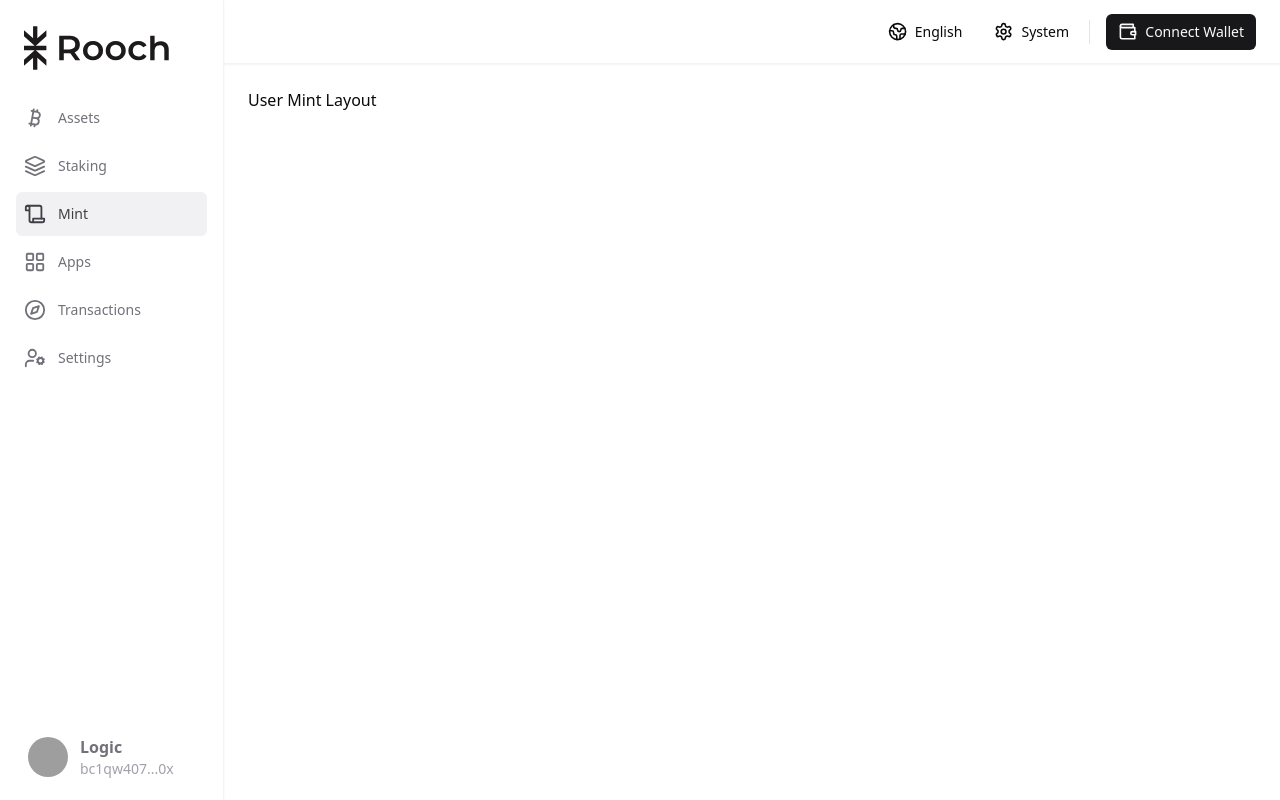
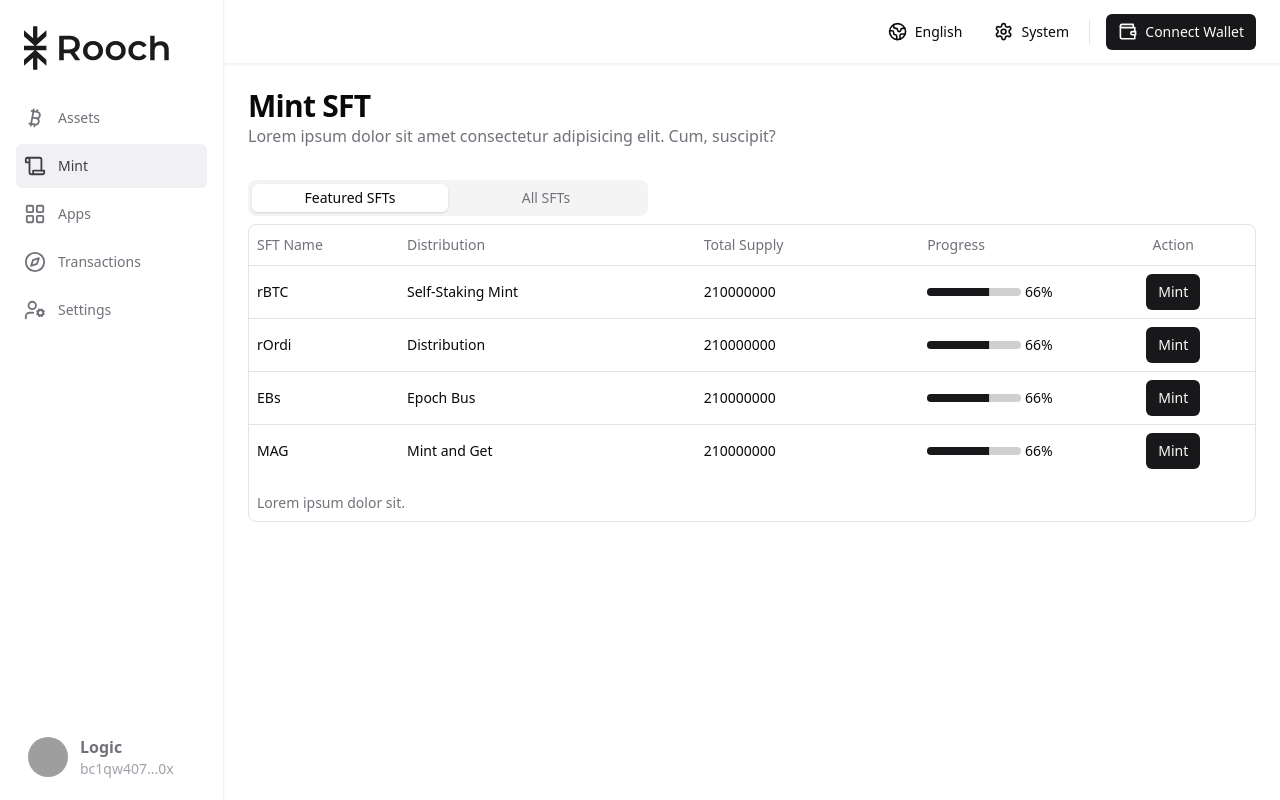
Before and after one commit to rooch-network/rooch-portal-v1, a React (Vite) app: page /mint in a window 1280 px wide. Built offline with nearby package versions, Linux system fonts and the light colour scheme; grey boxes are pictures that could not be loaded.

Commit message:
feat: update routers and complete the UI design of `Mint` page (#30)
* refactor: remove Staking page

* feat: complete the layout design of Mint page

* feat: init the UI of `featured-sfts` component

* feat: init the UI of `all-sfts` component

```diff
--- a/package.json
+++ b/package.json
@@ -18,6 +18,7 @@
     "@radix-ui/react-icons": "^1.3.0",
     "@radix-ui/react-label": "^2.0.2",
     "@radix-ui/react-popover": "^1.0.7",
+    "@radix-ui/react-progress": "^1.0.3",
     "@radix-ui/react-scroll-area": "^1.0.5",
     "@radix-ui/react-select": "^2.0.0",
     "@radix-ui/react-separator": "^1.0.3",
--- a/src/(dashboard)/components/main-content.tsx
+++ b/src/(dashboard)/components/main-content.tsx
@@ -1,7 +1,6 @@
 import { Routes, Route } from "react-router-dom";
 import { UserAssetsLayout } from "../userAssets/user-assets-layout";
 import { UserTransactionsLayout } from "../userTransactions/user-transactions-layout";
-import { UserSelfStaking } from "../userSelfStaking/user-self-staking";
 import { UserMintLayout } from "../userMint/user-mint-layout";
 import { UserAppsLayout } from "../userApps/user-apps-layout";
 import { ScrollArea, ScrollBar } from "@/components/ui/scroll-area";
@@ -14,7 +13,6 @@
       <div className="h-full w-full p-4 md:p-6">
         <Routes>
           <Route path="/" element={<UserAssetsLayout />} />
-          <Route path="/staking" element={<UserSelfStaking />} />
           <Route path="/mint" element={<UserMintLayout />} />
           <Route path="/apps" element={<UserAppsLayout />} />
           <Route path="/transactions" element={<UserTransactionsLayout />} />
--- a/src/(dashboard)/components/sidebar-routes.tsx
+++ b/src/(dashboard)/components/sidebar-routes.tsx
@@ -1,11 +1,4 @@
-import {
-  Bitcoin,
-  Compass,
-  Layers,
-  LayoutGrid,
-  Scroll,
-  UserCog,
-} from "lucide-react";
+import { Bitcoin, Compass, LayoutGrid, Scroll, UserCog } from "lucide-react";
 import { SidebarItem } from "./sidebar-item";
 import { useTranslation } from "react-i18next";
 
@@ -17,7 +10,6 @@
   const { t } = useTranslation();
   const routes = [
     { icon: Bitcoin, label: t("Sidebar.assets"), href: "/" },
-    { icon: Layers, label: t("Sidebar.staking"), href: "/staking" },
     { icon: Scroll, label: t("Sidebar.mint"), href: "/mint" },
     { icon: LayoutGrid, label: t("Sidebar.apps"), href: "/apps" },
     {
--- /dev/null
+++ b/src/(dashboard)/userMint/common/mint-interface.ts
@@ -0,0 +1,6 @@
+export interface SftsProps {
+  id: number;
+  sftName: string;
+  distribution: string;
+  totalSupply: number;
+}
--- /dev/null
+++ b/src/(dashboard)/userMint/components/all-sfts.tsx
@@ -0,0 +1,94 @@
+import {
+  Table,
+  TableBody,
+  TableCaption,
+  TableCell,
+  TableHead,
+  TableHeader,
+  TableRow,
+} from "@/components/ui/table";
+import { SftsProps } from "../common/mint-interface";
+import { Progress } from "@/components/ui/progress";
+import { useEffect, useState } from "react";
+import { Button } from "@/components/ui/button";
+
+const sfts: SftsProps[] = [
+  {
+    id: 0,
+    sftName: "rBTC",
+    distribution: "Self-Staking Mint",
+    totalSupply: 210000000,
+  },
+  {
+    id: 1,
+    sftName: "rOrdi",
+    distribution: "Distribution",
+    totalSupply: 210000000,
+  },
+  {
+    id: 2,
+    sftName: "EBs",
+    distribution: "Epoch Bus",
+    totalSupply: 210000000,
+  },
+  {
+    id: 3,
+    sftName: "MAG",
+    distribution: "Mint and Get",
+    totalSupply: 210000000,
+  },
+  {
+    id: 4,
+    sftName: "rRooch",
+    distribution: "Mint and Get",
+    totalSupply: 210000000,
+  },
+];
+
+export const AllSfts = () => {
+  const [progress, setProgress] = useState(0);
+
+  useEffect(() => {
+    const timer = setTimeout(() => setProgress(66), 500);
+    return () => clearTimeout(timer);
+  }, []);
+
+  return (
+    <div className="rounded-lg border w-full">
+      <Table>
+        <TableCaption className="text-left pl-2 mb-2">
+          Lorem ipsum dolor sit.
+        </TableCaption>
+        <TableHeader>
+          <TableRow>
+            <TableHead className="w-[150px]">SFT Name</TableHead>
+            <TableHead>Distribution</TableHead>
+            <TableHead>Total Supply</TableHead>
+            <TableHead>Progress</TableHead>
+            <TableHead className="text-center">Action</TableHead>
+          </TableRow>
+        </TableHeader>
+        <TableBody>
+          {sfts.map((sft) => (
+            <TableRow key={sft.id}>
+              <TableCell className="font-medium">{sft.sftName}</TableCell>
+              <TableCell>{sft.distribution}</TableCell>
+              <TableCell>{sft.totalSupply}</TableCell>
+              <TableCell>
+                <div className="flex items-center justify-start gap-1">
+                  <Progress value={progress} className="w-[60%]" />
+                  <span>{progress}%</span>
+                </div>
+              </TableCell>
+              <TableCell className="text-center">
+                <Button variant="default" size="sm">
+                  Mint
+                </Button>
+              </TableCell>
+            </TableRow>
+          ))}
+        </TableBody>
+      </Table>
+    </div>
+  );
+};
--- /dev/null
+++ b/src/(dashboard)/userMint/components/featured-sfts.tsx
@@ -0,0 +1,88 @@
+import {
+  Table,
+  TableBody,
+  TableCaption,
+  TableCell,
+  TableHead,
+  TableHeader,
+  TableRow,
+} from "@/components/ui/table";
+import { SftsProps } from "../common/mint-interface";
+import { Progress } from "@/components/ui/progress";
+import { useEffect, useState } from "react";
+import { Button } from "@/components/ui/button";
+
+const sfts: SftsProps[] = [
+  {
+    id: 0,
+    sftName: "rBTC",
+    distribution: "Self-Staking Mint",
+    totalSupply: 210000000,
+  },
+  {
+    id: 1,
+    sftName: "rOrdi",
+    distribution: "Distribution",
+    totalSupply: 210000000,
+  },
+  {
+    id: 2,
+    sftName: "EBs",
+    distribution: "Epoch Bus",
+    totalSupply: 210000000,
+  },
+  {
+    id: 3,
+    sftName: "MAG",
+    distribution: "Mint and Get",
+    totalSupply: 210000000,
+  },
+];
+
+export const FeaturedSfts = () => {
+  const [progress, setProgress] = useState(0);
+
+  useEffect(() => {
+    const timer = setTimeout(() => setProgress(66), 500);
+    return () => clearTimeout(timer);
+  }, []);
+
+  return (
+    <div className="rounded-lg border w-full">
+      <Table>
+        <TableCaption className="text-left pl-2 mb-2">
+          Lorem ipsum dolor sit.
+        </TableCaption>
+        <TableHeader>
+          <TableRow>
+            <TableHead className="w-[150px]">SFT Name</TableHead>
+            <TableHead>Distribution</TableHead>
+            <TableHead>Total Supply</TableHead>
+            <TableHead>Progress</TableHead>
+            <TableHead className="text-center">Action</TableHead>
+          </TableRow>
+        </TableHeader>
+        <TableBody>
+          {sfts.map((sft) => (
+            <TableRow key={sft.id}>
+              <TableCell className="font-medium">{sft.sftName}</TableCell>
+              <TableCell>{sft.distribution}</TableCell>
+              <TableCell>{sft.totalSupply}</TableCell>
+              <TableCell>
+                <div className="flex items-center justify-start gap-1">
+                  <Progress value={progress} className="w-[60%]" />
+                  <span>{progress}%</span>
+                </div>
+              </TableCell>
+              <TableCell className="text-center">
+                <Button variant="default" size="sm">
+                  Mint
+                </Button>
+              </TableCell>
+            </TableRow>
+          ))}
+        </TableBody>
+      </Table>
+    </div>
+  );
+};
--- /dev/null
+++ b/src/(dashboard)/userMint/components/sft-tabs.tsx
@@ -0,0 +1,20 @@
+import { Tabs, TabsContent, TabsList, TabsTrigger } from "@/components/ui/tabs";
+import { FeaturedSfts } from "./featured-sfts";
+import { AllSfts } from "./all-sfts";
+
+export const SftTabs = () => {
+  return (
+    <Tabs defaultValue="featured">
+      <TabsList className="grid w-full grid-cols-2 md:w-[400px]">
+        <TabsTrigger value="featured">Featured SFTs</TabsTrigger>
+        <TabsTrigger value="all">All SFTs</TabsTrigger>
+      </TabsList>
+      <TabsContent value="featured">
+        <FeaturedSfts />
+      </TabsContent>
+      <TabsContent value="all">
+        <AllSfts />
+      </TabsContent>
+    </Tabs>
+  );
+};
--- a/src/(dashboard)/userMint/user-mint-layout.tsx
+++ b/src/(dashboard)/userMint/user-mint-layout.tsx
@@ -1,3 +1,18 @@
+import { SftTabs } from "./components/sft-tabs";
+
 export const UserMintLayout = () => {
-  return <div>User Mint Layout</div>;
+  return (
+    <div className="h-full flex-1 flex-col space-y-8 flex">
+      <div className="flex items-center justify-between space-y-2">
+        <span>
+          <h1 className="text-3xl font-bold tracking-tight">Mint SFT</h1>
+          <p className="text-muted-foreground text-wrap">
+            Lorem ipsum dolor sit amet consectetur adipisicing elit. Cum,
+            suscipit?
+          </p>
+        </span>
+      </div>
+      <SftTabs />
+    </div>
+  );
 };
--- a/src/(dashboard)/userSelfStaking/user-self-staking.tsx
+++ /dev/null
@@ -1,3 +0,0 @@
-export const UserSelfStaking = () => {
-  return <div>User Self Staking</div>;
-};
--- /dev/null
+++ b/src/components/ui/progress.tsx
@@ -0,0 +1,28 @@
+"use client"
+
+import * as React from "react"
+import * as ProgressPrimitive from "@radix-ui/react-progress"
+
+import { cn } from "@/lib/utils"
+
+const Progress = React.forwardRef<
+  React.ElementRef<typeof ProgressPrimitive.Root>,
+  React.ComponentPropsWithoutRef<typeof ProgressPrimitive.Root>
+>(({ className, value, ...props }, ref) => (
+  <ProgressPrimitive.Root
+    ref={ref}
+    className={cn(
+      "relative h-2 w-full overflow-hidden rounded-full bg-primary/20",
+      className
+    )}
+    {...props}
+  >
+    <ProgressPrimitive.Indicator
+      className="h-full w-full flex-1 bg-primary transition-all"
+      style={{ transform: `translateX(-${100 - (value || 0)}%)` }}
+    />
+  </ProgressPrimitive.Root>
+))
+Progress.displayName = ProgressPrimitive.Root.displayName
+
+export { Progress }
--- a/src/main.tsx
+++ b/src/main.tsx
@@ -19,7 +19,6 @@
     errorElement: <ErrorPage />,
     children: [
       { path: "/", element: <App /> },
-      { path: "/staking", element: <App /> },
       { path: "/mint", element: <App /> },
       { path: "/apps", element: <UserAppsLayout /> },
       { path: "/transactions", element: <App /> },
```
Also changed, not shown: 1 other file (tests, documents, lock files or other folders).
